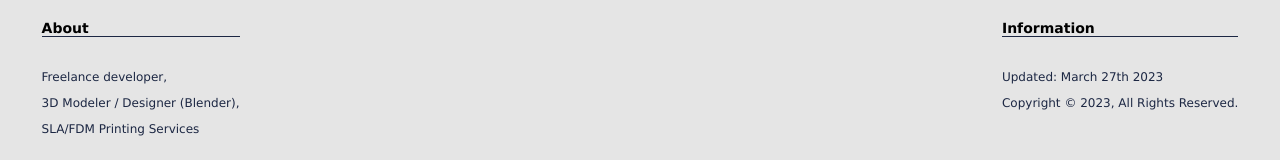
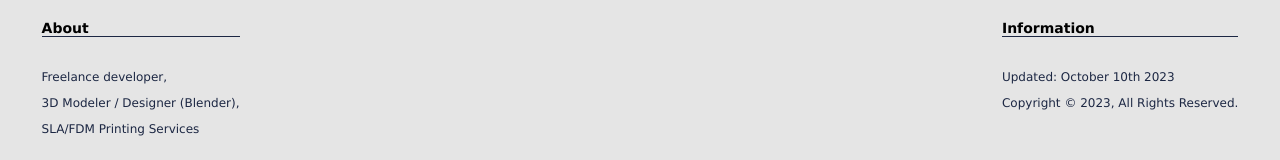
Before and after one commit to AlexBrown4020/dev-portfolio, a React (Create React App) app: page / in a window 1280 px wide. Shown: the part 5422-5582 px from the top of the page. Built offline with nearby package versions, Linux system fonts and the light colour scheme.

Commit message:
Feat: Update footer

```diff
--- a/src/components/footer/Footer.js
+++ b/src/components/footer/Footer.js
@@ -12,7 +12,7 @@ function Footer() {
                 </section>
                 <section className='footer-info'>
                     <h6 className='footer-title'>Information</h6>
-                    <p className='footer-p-content'>Updated: March 27th 2023</p>
+                    <p className='footer-p-content'>Updated: October 10th 2023</p>
                     <p className='footer-p-content'>Copyright © 2023, All Rights Reserved.</p>
                 </section>
             </div>
```
